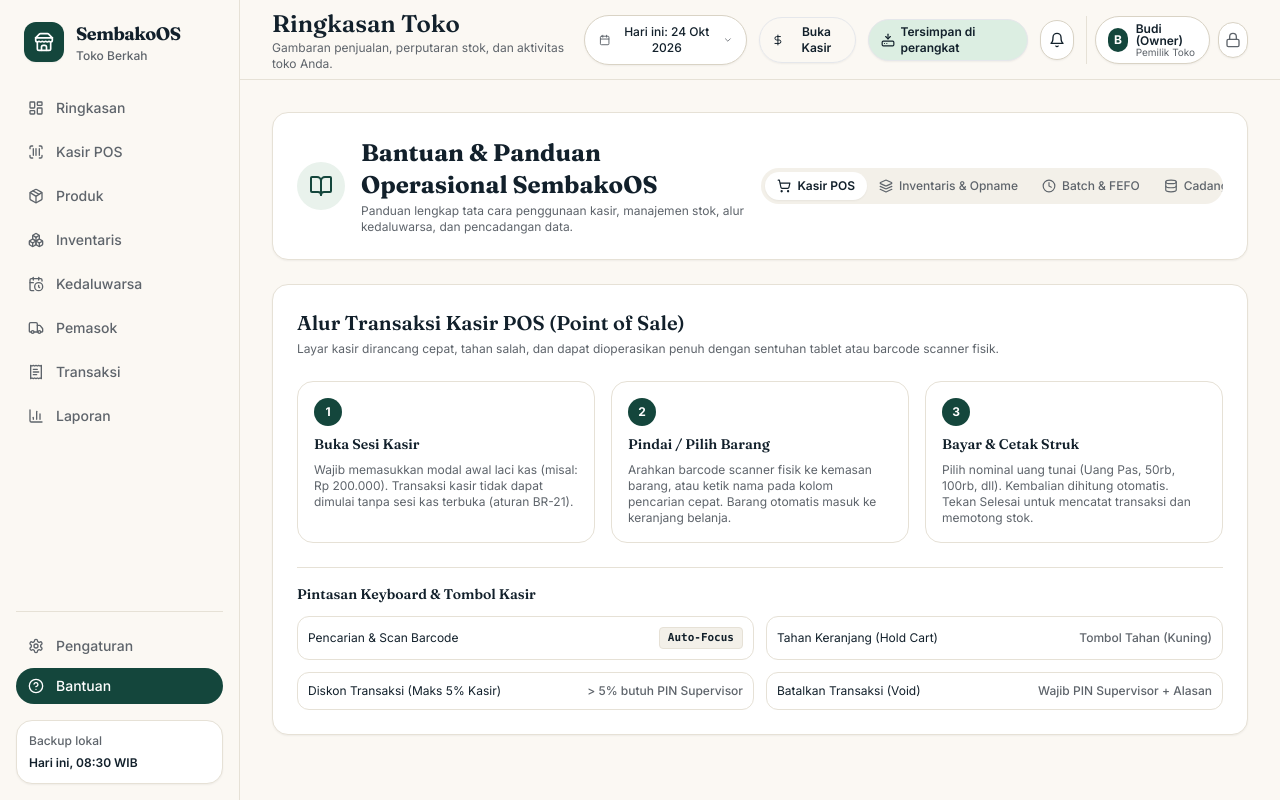
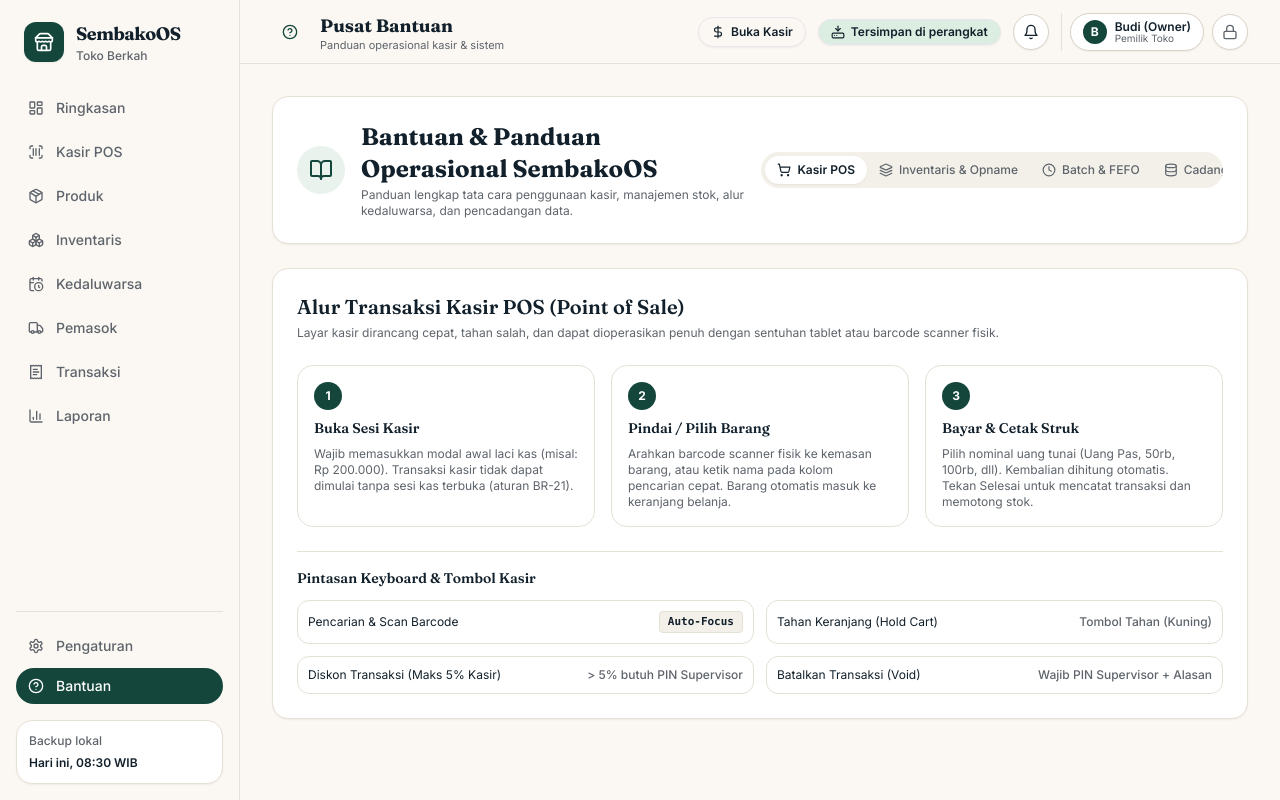
Before and after one commit to SyafiqSiregar/Sembako, a React (Vite) app: page /help in a window 1280 px wide. Built offline with nearby package versions, Linux system fonts and the light colour scheme.

Commit message:
Fix: perbaiki duplikasi header Ringkasan Toko dan optimasi POS full viewport

```diff
--- a/src/components/layout/AppLayout.tsx
+++ b/src/components/layout/AppLayout.tsx
@@ -13,8 +13,6 @@ import {
   HelpCircle,
   Bell,
   Lock,
-  ChevronDown,
-  Calendar,
   Store,
   DollarSign,
 } from 'lucide-react';
@@ -52,7 +50,30 @@ interface AppLayoutProps {
 
 export const AppLayout: React.FC<AppLayoutProps> = ({ children }) => {
   const location = useLocation();
-  const [dateRange, setDateRange] = useState('Hari ini');
+  const isPos = location.pathname === '/pos';
+
+  const routeMetadata: Record<
+    string,
+    { name: string; subtitle: string; icon: React.ComponentType<{ className?: string }> }
+  > = {
+    '/': { name: 'Ringkasan', subtitle: 'Dasbor performa & aktivitas toko', icon: LayoutDashboard },
+    '/pos': { name: 'Kasir POS', subtitle: 'Transaksi penjualan & pemindaian barcode', icon: ScanBarcode },
+    '/products': { name: 'Katalog Produk', subtitle: 'Daftar komoditas, harga & satuan', icon: Package },
+    '/inventory': { name: 'Inventaris & Stok', subtitle: 'Saldo stok terpadu toko & gudang', icon: Boxes },
+    '/expiry': { name: 'Monitoring Kedaluwarsa', subtitle: 'Pelacakan batch FEFO & sisa hari', icon: CalendarClock },
+    '/suppliers': { name: 'Pemasok & Penerimaan', subtitle: 'Distributor & faktur barang masuk', icon: Truck },
+    '/transactions': { name: 'Riwayat Transaksi', subtitle: 'Daftar penjualan, struk & pembatalan', icon: ReceiptText },
+    '/reports': { name: 'Laporan & Analitik', subtitle: 'Kinerja penjualan, laba & valuasi', icon: BarChart3 },
+    '/settings': { name: 'Pengaturan Sistem', subtitle: 'Identitas toko, staf & cadangan data', icon: Settings },
+    '/help': { name: 'Pusat Bantuan', subtitle: 'Panduan operasional kasir & sistem', icon: HelpCircle },
+  };
+
+  const currentRoute = routeMetadata[location.pathname] || {
+    name: 'SembakoOS',
+    subtitle: 'Kasir & Manajemen Stok',
+    icon: Store,
+  };
+  const CurrentIcon = currentRoute.icon;
   const [sessionModalOpen, setSessionModalOpen] = useState(false);
   const [sessionModalMode, setSessionModalMode] = useState<'open' | 'close'>('open');
 
@@ -163,31 +184,32 @@ export const AppLayout: React.FC<AppLayoutProps> = ({ children }) => {
 
       {/* Area Konten Utama */}
       <div className="flex-1 flex flex-col min-w-0 overflow-hidden">
-        {/* Top Header Bar */}
-        <header className="h-20 bg-background border-b border-border flex items-center justify-between px-8 flex-shrink-0">
-          <div>
-            <h1 className="font-serif font-semibold text-2xl text-foreground">
-              Ringkasan Toko
-            </h1>
-            <p className="text-xs text-muted-foreground">
-              Gambaran penjualan, perputaran stok, dan aktivitas toko Anda.
-            </p>
+        {/* Top Header Bar (Harmonis & Kontekstual) */}
+        <header className="h-16 bg-background border-b border-border flex items-center justify-between px-6 sm:px-8 flex-shrink-0">
+          {/* Konteks Halaman Aktif */}
+          <div className="flex items-center gap-3">
+            <div className="size-9 rounded-xl bg-primary/10 text-primary flex items-center justify-center shrink-0">
+              <CurrentIcon className="size-4" />
+            </div>
+            <div className="flex flex-col">
+              <div className="flex items-center gap-2">
+                <span className="font-serif font-bold text-base sm:text-lg text-foreground leading-tight">
+                  {currentRoute.name}
+                </span>
+                {isPos && (
+                  <span className="text-[10px] font-semibold px-2 py-0.5 rounded-pill bg-primary text-primary-foreground">
+                    POS Aktif
+                  </span>
+                )}
+              </div>
+              <span className="text-[11px] text-muted-foreground leading-none hidden sm:inline">
+                {currentRoute.subtitle}
+              </span>
+            </div>
           </div>
 
+          {/* Global Header Actions */}
           <div className="flex items-center gap-3">
-            {/* Pemilih Rentang Tanggal */}
-            <div className="relative">
-              <button
-                type="button"
-                onClick={() => setDateRange(dateRange === 'Hari ini' ? 'Bulan ini' : 'Hari ini')}
-                className="flex items-center gap-2 px-3.5 py-2 bg-card border border-input rounded-pill text-xs font-medium text-foreground hover:bg-muted transition-colors shadow-sm focus:outline-none focus:ring-2 focus:ring-ring"
-              >
-                <Calendar className="size-3.5 text-muted-foreground" />
-                <span>{dateRange}: 24 Okt 2026</span>
-                <ChevronDown className="size-3 text-muted-foreground" />
-              </button>
-            </div>
-
             {/* Status Sesi Kasir Button */}
             <button
               type="button"
@@ -208,12 +230,12 @@ export const AppLayout: React.FC<AppLayoutProps> = ({ children }) => {
             {/* Tombol Notifikasi */}
             <button
               type="button"
-              className="relative size-10 rounded-full bg-card border border-input flex items-center justify-center text-foreground hover:bg-muted transition-colors shadow-sm focus:outline-none focus:ring-2 focus:ring-ring"
+              className="relative size-9 rounded-full bg-card border border-input flex items-center justify-center text-foreground hover:bg-muted transition-colors shadow-sm focus:outline-none focus:ring-2 focus:ring-ring"
               title="Notifikasi"
               aria-label="Notifikasi sistem"
             >
               <Bell className="size-4" />
-              <span className="absolute top-2 right-2 size-2 rounded-full bg-destructive-text" />
+              <span className="absolute top-1.5 right-1.5 size-2 rounded-full bg-destructive-text" />
             </button>
 
             {/* Profil Kasir & Tombol Kunci Layar */}
@@ -245,11 +267,15 @@ export const AppLayout: React.FC<AppLayoutProps> = ({ children }) => {
           </div>
         </header>
 
-        {/* Konten Scrollable */}
-        <main className="flex-1 overflow-y-auto p-8">
-          <div className="max-w-7xl mx-auto">
-            {children}
-          </div>
+        {/* Konten Scrollable: POS full-bleed, Halaman lain dengan max-w & padding proporsional */}
+        <main className={`flex-1 ${isPos ? 'overflow-hidden p-0' : 'overflow-y-auto p-6 sm:p-8'}`}>
+          {isPos ? (
+            children
+          ) : (
+            <div className="max-w-7xl mx-auto">
+              {children}
+            </div>
+          )}
         </main>
       </div>
 
--- a/src/features/dashboard/DashboardView.tsx
+++ b/src/features/dashboard/DashboardView.tsx
@@ -373,6 +373,18 @@ export const DashboardView: React.FC = () => {
 
   return (
     <div className="flex flex-col gap-6">
+      {/* Page Header */}
+      <div className="flex flex-col sm:flex-row sm:items-center justify-between gap-4">
+        <div>
+          <h1 className="font-serif font-bold text-2xl sm:text-3xl text-foreground">
+            Ringkasan Toko
+          </h1>
+          <p className="text-xs text-muted-foreground mt-0.5">
+            Gambaran penjualan, perputaran stok, dan aktivitas toko Anda.
+          </p>
+        </div>
+      </div>
+
       {/* Sesi Kasir Bar / Quick Nav Banner */}
       <div className="bg-card border border-border rounded-card p-4 sm:p-5 shadow-sm flex flex-col sm:flex-row items-start sm:items-center justify-between gap-4">
         <div className="flex items-center gap-3.5">
```
